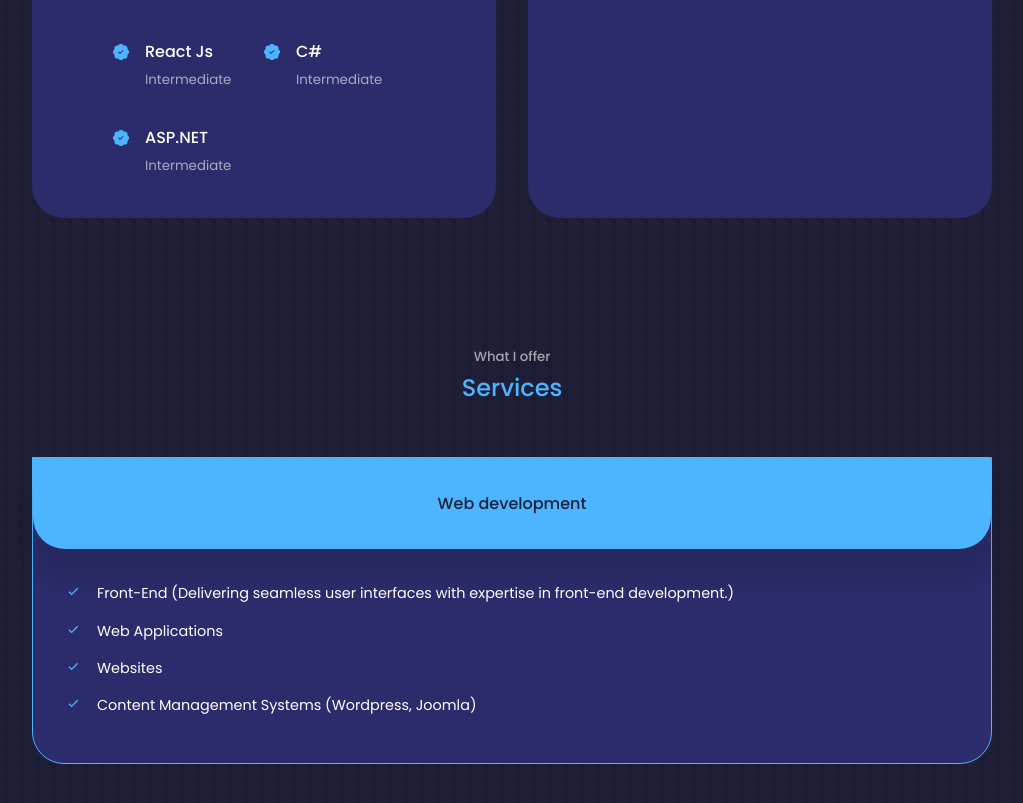
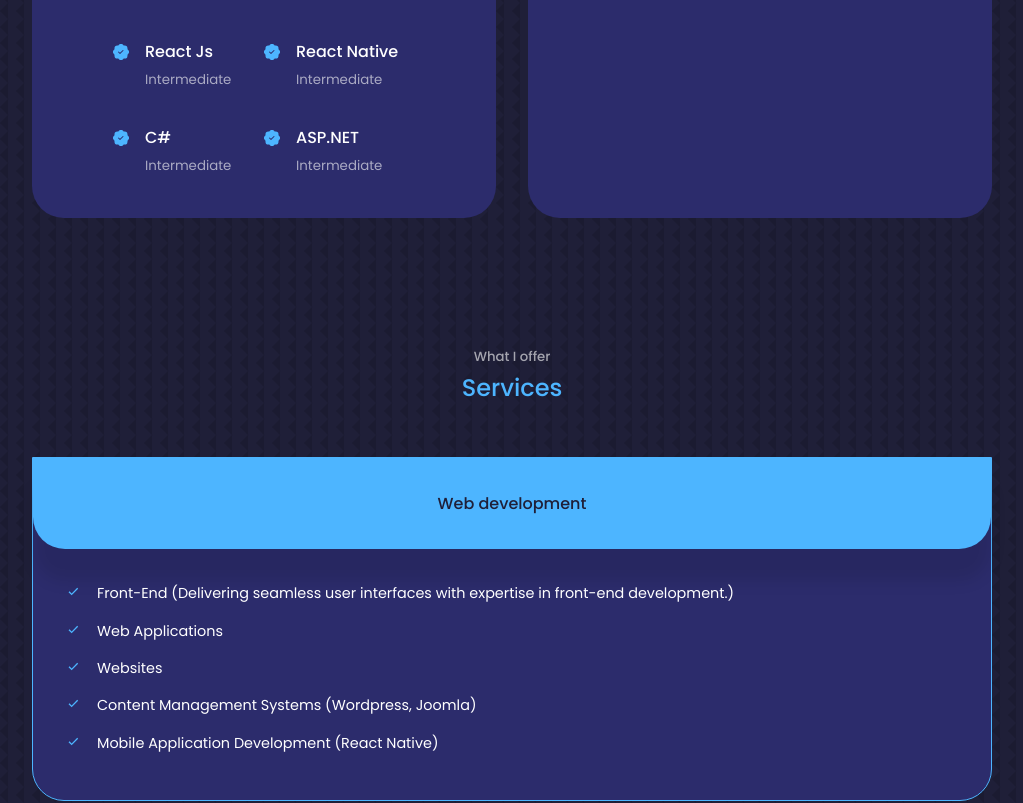
Before and after one commit to quarshie133/my-react-portfolio-website, a React (Create React App) app: page / in a window 1280 px wide. Shown: the part 1965-2768 px from the top of the page, without its empty margins (128-1151 px from the left). Built offline with nearby package versions, Linux system fonts and the light colour scheme.

Commit message:
update portfolio

```diff
--- a/src/components/experience/Experience.jsx
+++ b/src/components/experience/Experience.jsx
@@ -54,6 +54,14 @@
             <article className="experience__details">
               <BsPatchCheckFill className="experience__details-icons" />
               <div>
+                <h4>React Native</h4>
+                <small className="text-light">Intermediate</small>
+              </div>
+            </article>
+
+            <article className="experience__details">
+              <BsPatchCheckFill className="experience__details-icons" />
+              <div>
                 <h4>C#</h4>
                 <small className="text-light">Intermediate</small>
               </div>
--- a/src/components/services/Services.jsx
+++ b/src/components/services/Services.jsx
@@ -34,6 +34,10 @@
               <BiCheck className="service__list-icon" />
               <p>Content Management Systems (Wordpress, Joomla)</p>
             </li>
+            <li>
+              <BiCheck className="service__list-icon" />
+              <p>Mobile Application Development (React Native)</p>
+            </li>
           </ul>
         </article>
       </div>
```
